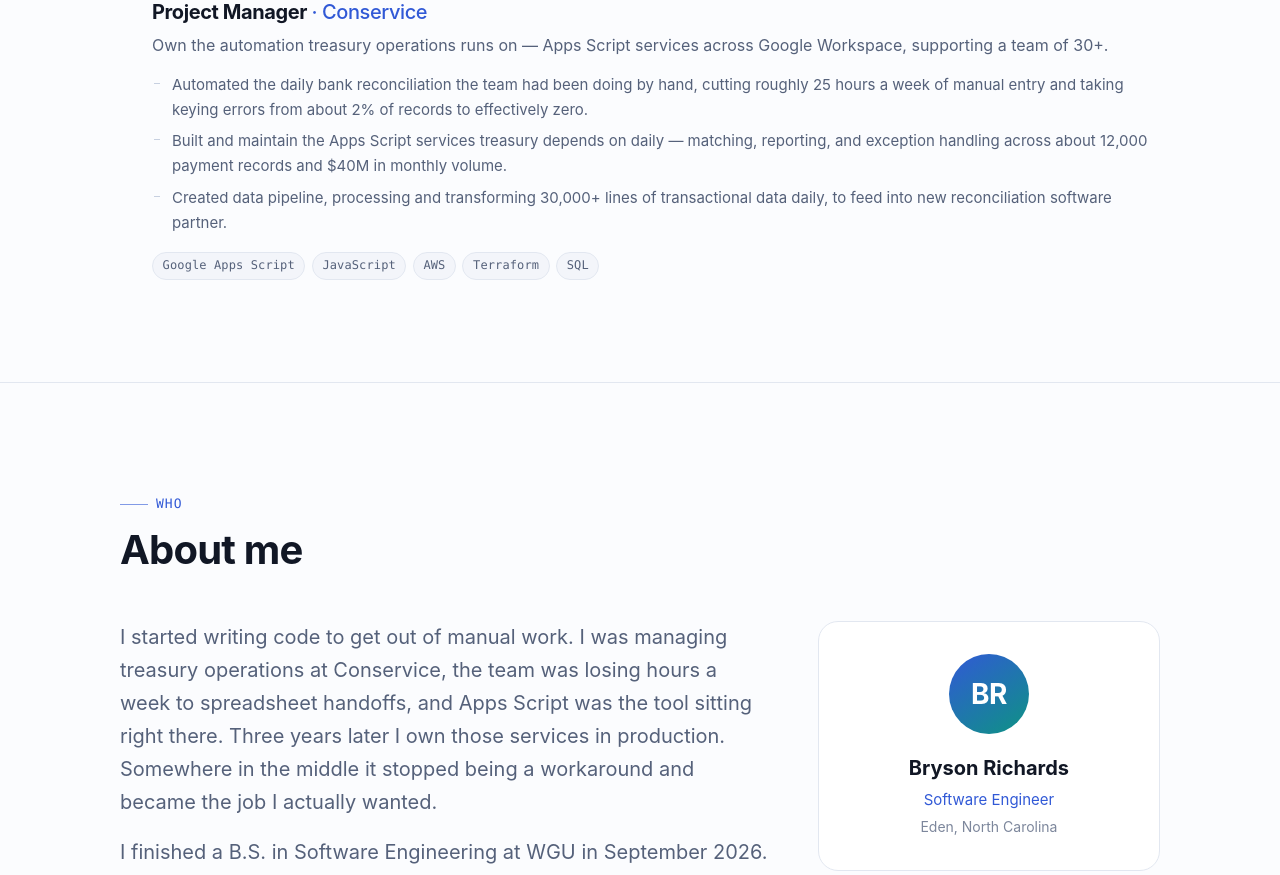
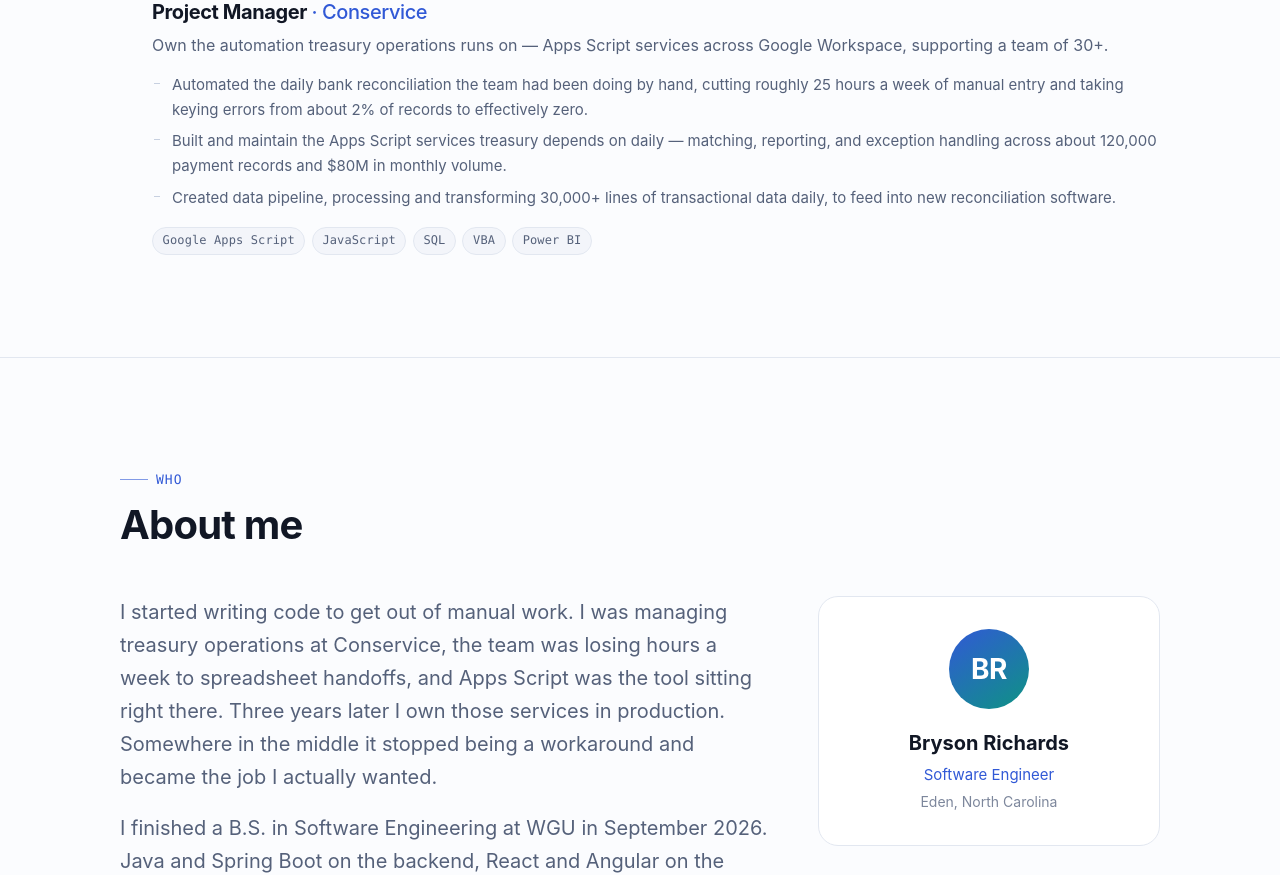
Before and after one commit to bryrichdev/personalProjectsSite, a React (Vite) app: page / in a window 1280 px wide. Shown: the part 4980-5855 px from the top of the page. Built offline with nearby package versions, Linux system fonts and the light colour scheme.

Commit message:
Cleaned up experience to reflect accurate numbers and technologies

```diff
--- a/src/content.ts
+++ b/src/content.ts
@@ -200,10 +200,10 @@ export const content: SiteContent = {
                 'supporting a team of 30+.',
             points: [
                 'Automated the daily bank reconciliation the team had been doing by hand, cutting roughly 25 hours a week of manual entry and taking keying errors from about 2% of records to effectively zero.',
-                'Built and maintain the Apps Script services treasury depends on daily — matching, reporting, and exception handling across about 12,000 payment records and $40M in monthly volume.',
-                'Created data pipeline, processing and transforming 30,000+ lines of transactional data daily, to feed into new reconciliation software partner.',
+                'Built and maintain the Apps Script services treasury depends on daily — matching, reporting, and exception handling across about 120,000 payment records and $80M in monthly volume.',
+                'Created data pipeline, processing and transforming 30,000+ lines of transactional data daily, to feed into new reconciliation software.',
             ],
-            tech: ['Google Apps Script', 'JavaScript', 'AWS', 'Terraform', 'SQL'],
+            tech: ['Google Apps Script', 'JavaScript', 'SQL', 'VBA', 'Power BI'],
         },
     ],
 }
```
